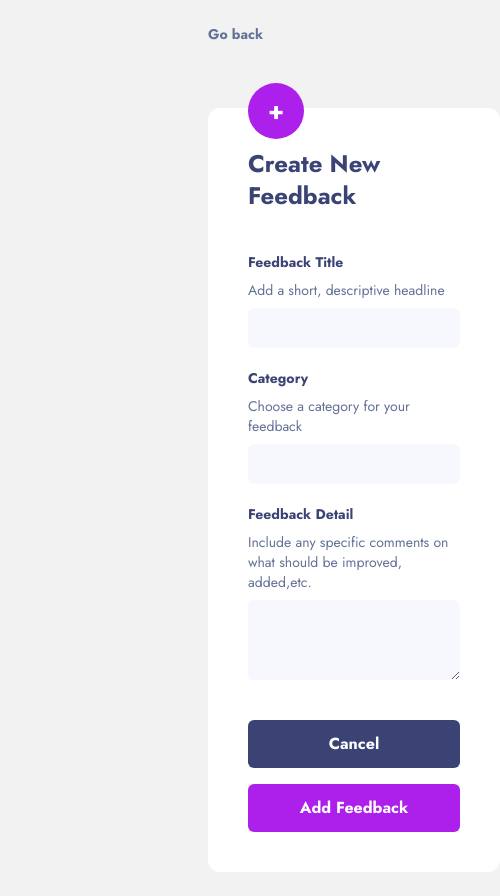
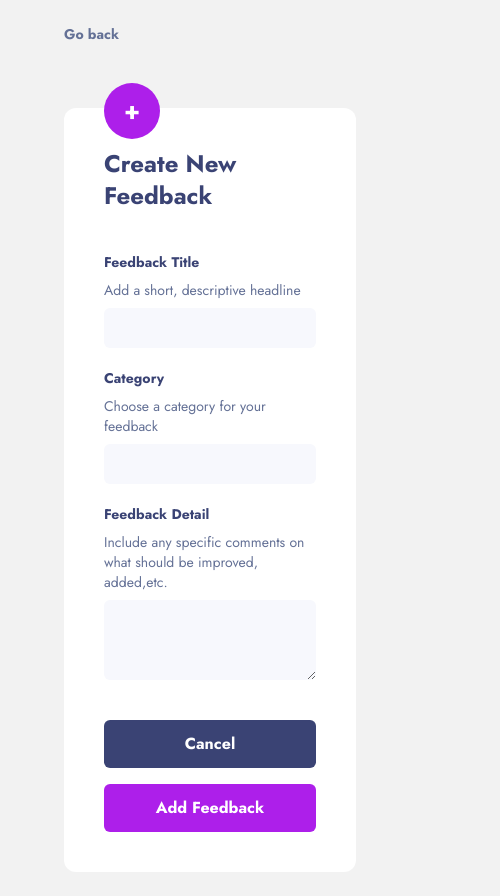
Before and after one commit to osocaramelosofer/nora-test, a Vue app: page /feedback in a window 390 px wide. Shown: the whole page, 500 px wide, since content can reach past the window. Built offline with nearby package versions, Linux system fonts and the light colour scheme.

Commit message:
Addes responsive padding

```diff
--- a/src/pages/AddFeedback.vue
+++ b/src/pages/AddFeedback.vue
@@ -1,5 +1,5 @@
 <template>
-  <div class="grid gap-y-16 px-52 py-6">
+  <div class="grid gap-y-16 px-16 md:px-52 xl:px-96 2xl:px-420px py-6">
     <router-link to="/" class="font-bold text-sm text-nora-gray-400">Go back</router-link>
 
     <div class="card bg-white p-10 rounded-xl relative">
```
